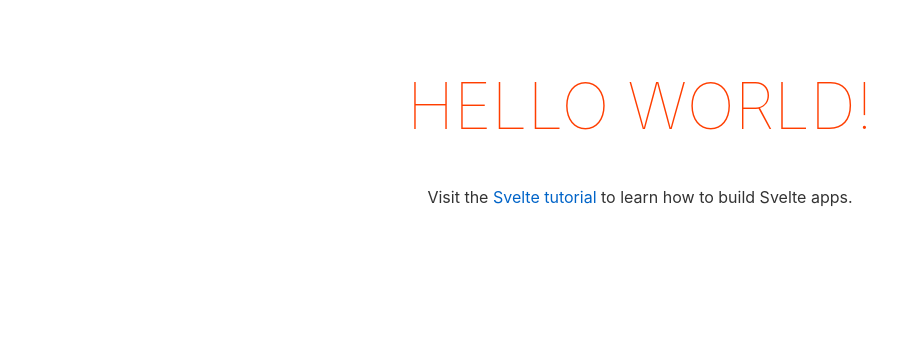
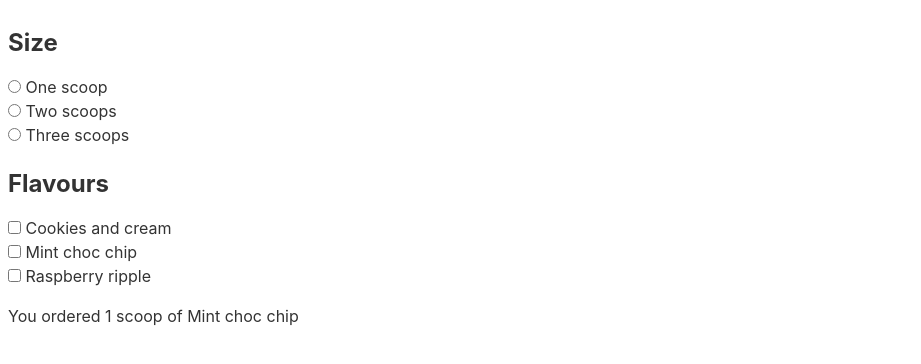
Before and after one commit to kaineer/tutorial-svelte, a Svelte app: page / in a window 1280 px wide. Shown: the top 364 px of the page, without its empty margins (0-921 px from the left). Built offline with nearby package versions, Linux system fonts and the light colour scheme.

Commit message:
Начальное состояние

```diff
--- a/src/App.svelte
+++ b/src/App.svelte
@@ -1,28 +1,54 @@
 <script>
-  export let name;
+  let scoops = 1;
+  let flavours = ['Mint choc chip'];
+
+  function join(flavours) {
+    if (flavours.length === 1) return flavours[0];
+    return `${flavours.slice(0, -1).join(', ')} and ${flavours[flavours.length - 1]}`;
+  }
 </script>
 
-<main>
-  <h1>Hello {name}!</h1>
-  <p>Visit the <a href="https://svelte.dev/tutorial">Svelte tutorial</a> to learn how to build Svelte apps.</p>
-</main>
+<h2>Size</h2>
 
-<style>
-  main {
-    text-align: center;
-    padding: 1em;
-    max-width: 240px;
-    margin: 0 auto;
-  }
-  h1 {
-    color: #ff3e00;
-    text-transform: uppercase;
-    font-size: 4em;
-    font-weight: 100;
-  }
-  @media (min-width: 640px) {
-    main {
-      max-width: none;
-    }
-  }
-</style>
+<label>
+  <input type=radio group={scoops} value={1}>
+  One scoop
+</label>
+
+<label>
+  <input type=radio group={scoops} value={2}>
+  Two scoops
+</label>
+
+<label>
+  <input type=radio group={scoops} value={3}>
+  Three scoops
+</label>
+
+<h2>Flavours</h2>
+
+<label>
+  <input type=checkbox group={flavours} value="Cookies and cream">
+  Cookies and cream
+</label>
+
+<label>
+  <input type=checkbox group={flavours} value="Mint choc chip">
+  Mint choc chip
+</label>
+
+<label>
+  <input type=checkbox group={flavours} value="Raspberry ripple">
+  Raspberry ripple
+</label>
+
+{#if flavours.length === 0}
+  <p>Please select at least one flavour</p>
+{:else if flavours.length > scoops}
+  <p>Can't order more flavours than scoops!</p>
+{:else}
+  <p>
+  You ordered {scoops} {scoops === 1 ? 'scoop' : 'scoops'}
+  of {join(flavours)}
+  </p>
+{/if}
```
